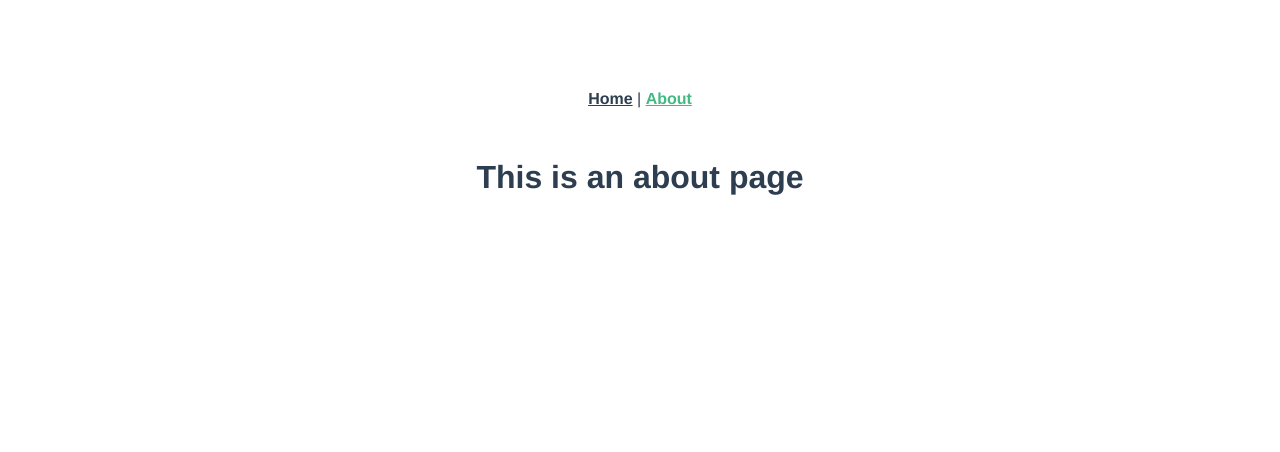
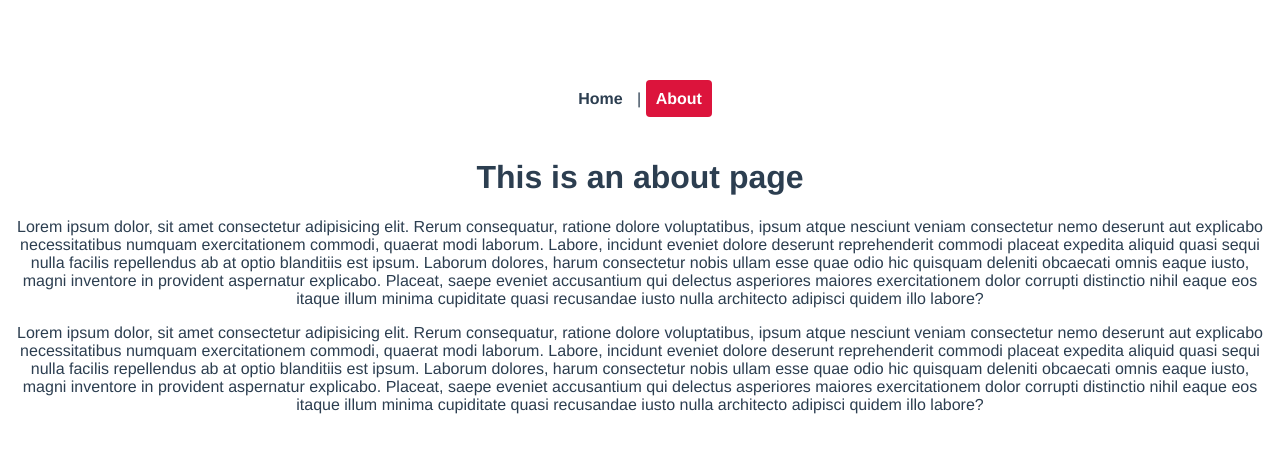
Before and after one commit to yusun-lab/jobs, a Vue app: page /about in a window 1280 px wide. Shown: the top 452 px of the page. Built offline with nearby package versions, Linux system fonts and the light colour scheme.

Commit message:
3 is done

```diff
--- a/src/App.vue
+++ b/src/App.vue
@@ -1,7 +1,15 @@
 <template>
   <nav>
+    <!-- router-link is a component that creates a link to a route.
+     Has two attributes: to and exact. to is the path to the route, exact is a boolean that indicates if the link should be active when the path is exactly the same as the current path.
+
+     Vue intercepts the request to get those new routes, because we use this special tag with that behavior built into it.
+
+     router-link has that behavior of intercepting the request and getting the new routes -->
     <router-link to="/">Home</router-link> |
-    <router-link to="/about">About</router-link>
+    <router-link :to="{ name: 'about' }">About</router-link>
+    <!-- a tag would just send a fresh request to the server -->
+    <!-- <a href="/about">About</a> -->
   </nav>
   <!-- router-view is where the content of the current route will be rendered -->
   <router-view />
@@ -32,9 +40,13 @@ nav {
 nav a {
   font-weight: bold;
   color: #2c3e50;
+  padding: 10px;
+  text-decoration: none;
+  border-radius: 4px;
 }
 
 nav a.router-link-exact-active {
-  color: #42b983;
+  color: white;
+  background: crimson;
 }
 </style>
--- a/src/components/HelloWorld.vue
+++ /dev/null
@@ -1,63 +0,0 @@
-<template>
-  <div class="hello">
-    <h1>{{ msg }}</h1>
-    <p>
-      For a guide and recipes on how to configure / customize this project,<br>
-      check out the
-      <a href="https://cli.vuejs.org" target="_blank" rel="noopener">vue-cli documentation</a>.
-    </p>
-    <h3>Installed CLI Plugins</h3>
-    <ul>
-      <li><a href="https://github.com/vuejs/vue-cli/tree/dev/packages/%40vue/cli-plugin-babel" target="_blank" rel="noopener">babel</a></li>
-      <li><a href="https://github.com/vuejs/vue-cli/tree/dev/packages/%40vue/cli-plugin-router" target="_blank" rel="noopener">router</a></li>
-      <li><a href="https://github.com/vuejs/vue-cli/tree/dev/packages/%40vue/cli-plugin-typescript" target="_blank" rel="noopener">typescript</a></li>
-    </ul>
-    <h3>Essential Links</h3>
-    <ul>
-      <li><a href="https://v3.vuejs.org/guide/typescript/overview.html" target="_blank" rel="noopener">TypeScript + Vue 3 Guide</a></li>
-      <li><a href="https://v3.vuejs.org" target="_blank" rel="noopener">Vue 3 Docs</a></li>
-      <li><a href="https://forum.vuejs.org" target="_blank" rel="noopener">Forum</a></li>
-      <li><a href="https://chat.vuejs.org" target="_blank" rel="noopener">Community Chat</a></li>
-    </ul>
-    <h3>Ecosystem</h3>
-    <ul>
-      <li><a href="https://router.vuejs.org" target="_blank" rel="noopener">vue-router</a></li>
-      <li><a href="https://vuex.vuejs.org" target="_blank" rel="noopener">vuex</a></li>
-      <li><a href="https://github.com/vuejs/vue-devtools#vue-devtools" target="_blank" rel="noopener">vue-devtools</a></li>
-      <li><a href="https://vue-loader.vuejs.org" target="_blank" rel="noopener">vue-loader</a></li>
-      <li><a href="https://github.com/vuejs/awesome-vue" target="_blank" rel="noopener">awesome-vue</a></li>
-    </ul>
-  </div>
-</template>
-
-<script lang="ts">
-import { defineComponent } from 'vue';
-
-export default defineComponent({
-  name: 'HelloWorld',
-  props: {
-    msg: {
-      type: String,
-      required: true
-    }
-  }
-});
-</script>
-
-<!-- Add "scoped" attribute to limit CSS to this component only -->
-<style scoped>
-h3 {
-  margin: 40px 0 0;
-}
-ul {
-  list-style-type: none;
-  padding: 0;
-}
-li {
-  display: inline-block;
-  margin: 0 10px;
-}
-a {
-  color: #42b983;
-}
-</style>
--- a/src/router/index.ts
+++ b/src/router/index.ts
@@ -10,6 +10,7 @@ const routes: Array<RouteRecordRaw> = [
   },
   {
     path: "/about",
+    // path: "/about-us",
     name: "about",
 
     component: AboutView,
--- a/src/views/AboutView.vue
+++ b/src/views/AboutView.vue
@@ -1,5 +1,33 @@
 <template>
   <div class="about">
     <h1>This is an about page</h1>
+    <p>
+      Lorem ipsum dolor, sit amet consectetur adipisicing elit. Rerum
+      consequatur, ratione dolore voluptatibus, ipsum atque nesciunt veniam
+      consectetur nemo deserunt aut explicabo necessitatibus numquam
+      exercitationem commodi, quaerat modi laborum. Labore, incidunt eveniet
+      dolore deserunt reprehenderit commodi placeat expedita aliquid quasi sequi
+      nulla facilis repellendus ab at optio blanditiis est ipsum. Laborum
+      dolores, harum consectetur nobis ullam esse quae odio hic quisquam
+      deleniti obcaecati omnis eaque iusto, magni inventore in provident
+      aspernatur explicabo. Placeat, saepe eveniet accusantium qui delectus
+      asperiores maiores exercitationem dolor corrupti distinctio nihil eaque
+      eos itaque illum minima cupiditate quasi recusandae iusto nulla architecto
+      adipisci quidem illo labore?
+    </p>
+    <p>
+      Lorem ipsum dolor, sit amet consectetur adipisicing elit. Rerum
+      consequatur, ratione dolore voluptatibus, ipsum atque nesciunt veniam
+      consectetur nemo deserunt aut explicabo necessitatibus numquam
+      exercitationem commodi, quaerat modi laborum. Labore, incidunt eveniet
+      dolore deserunt reprehenderit commodi placeat expedita aliquid quasi sequi
+      nulla facilis repellendus ab at optio blanditiis est ipsum. Laborum
+      dolores, harum consectetur nobis ullam esse quae odio hic quisquam
+      deleniti obcaecati omnis eaque iusto, magni inventore in provident
+      aspernatur explicabo. Placeat, saepe eveniet accusantium qui delectus
+      asperiores maiores exercitationem dolor corrupti distinctio nihil eaque
+      eos itaque illum minima cupiditate quasi recusandae iusto nulla architecto
+      adipisci quidem illo labore?
+    </p>
   </div>
 </template>
--- a/src/views/HomeView.vue
+++ b/src/views/HomeView.vue
@@ -1,19 +1,40 @@
 <template>
   <div class="home">
-    <img alt="Vue logo" src="../assets/logo.png">
-    <HelloWorld msg="Welcome to Your Vue.js + TypeScript App"/>
+    <h1>Homepage</h1>
+    <p>
+      Lorem ipsum dolor sit amet consectetur adipisicing elit. Ratione sed
+      adipisci veniam in molestias reiciendis quis qui ipsum consectetur quam
+      explicabo numquam blanditiis ipsa unde nobis obcaecati, ipsam, quos saepe
+      asperiores, molestiae temporibus id totam laudantium reprehenderit! Ullam
+      ex a, blanditiis minima sapiente qui recusandae accusamus, ut est fuga,
+      voluptatum saepe perspiciatis. Veniam consectetur laboriosam earum aperiam
+      sequi, iure illum. Ut ea tenetur reiciendis facere soluta unde aut
+      consequuntur recusandae necessitatibus, eaque vero quibusdam deserunt
+      laboriosam obcaecati odio debitis quod dolore suscipit quas facilis
+      corporis, similique perferendis sunt temporibus. Iste consectetur quo
+      molestias, aliquam odio vitae itaque exercitationem ullam placeat!
+    </p>
+    <p>
+      Lorem ipsum dolor sit amet consectetur adipisicing elit. Ratione sed
+      adipisci veniam in molestias reiciendis quis qui ipsum consectetur quam
+      explicabo numquam blanditiis ipsa unde nobis obcaecati, ipsam, quos saepe
+      asperiores, molestiae temporibus id totam laudantium reprehenderit! Ullam
+      ex a, blanditiis minima sapiente qui recusandae accusamus, ut est fuga,
+      voluptatum saepe perspiciatis. Veniam consectetur laboriosam earum aperiam
+      sequi, iure illum. Ut ea tenetur reiciendis facere soluta unde aut
+      consequuntur recusandae necessitatibus, eaque vero quibusdam deserunt
+      laboriosam obcaecati odio debitis quod dolore suscipit quas facilis
+      corporis, similique perferendis sunt temporibus. Iste consectetur quo
+      molestias, aliquam odio vitae itaque exercitationem ullam placeat!
+    </p>
   </div>
 </template>
 
 <script lang="ts">
-import { defineComponent } from 'vue';
-// @ is an alias to /src
-import HelloWorld from '@/components/HelloWorld.vue';
+import { defineComponent } from "vue";
 
 export default defineComponent({
-  name: 'HomeView',
-  components: {
-    HelloWorld
-  }
+  name: "HomeView",
+  components: {},
 });
 </script>
```
